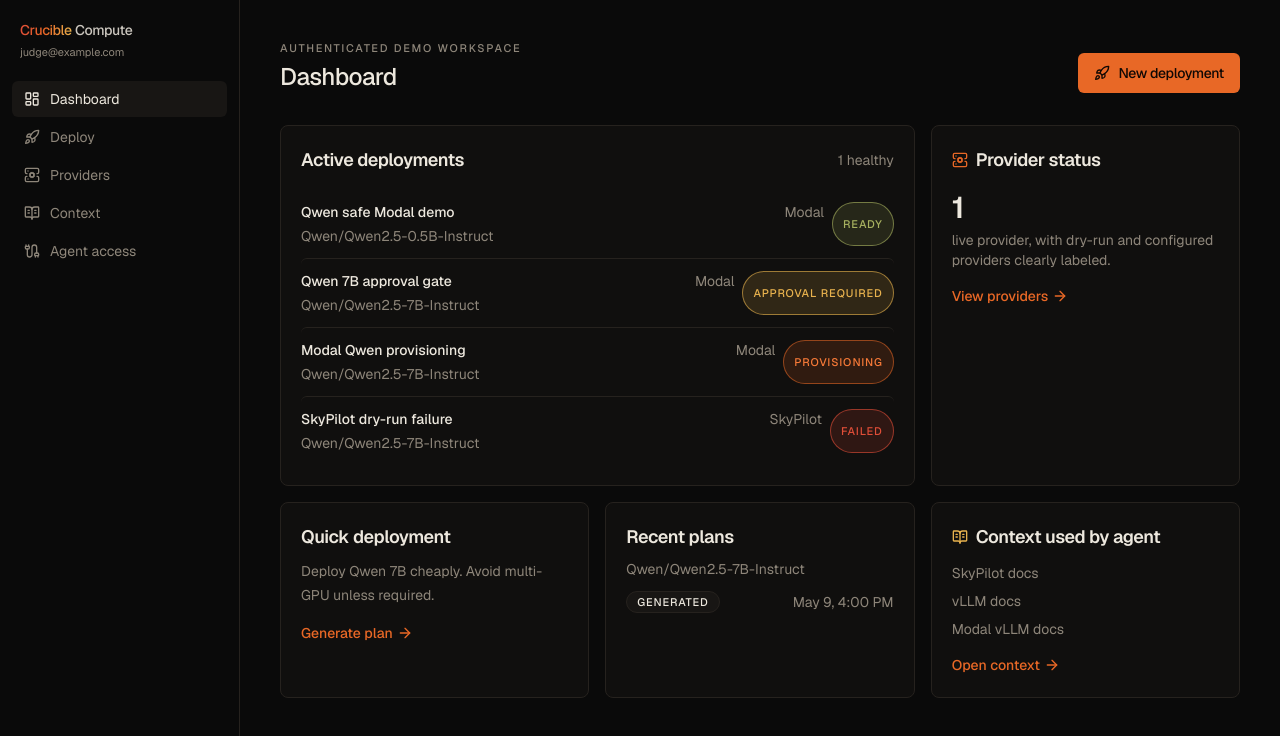
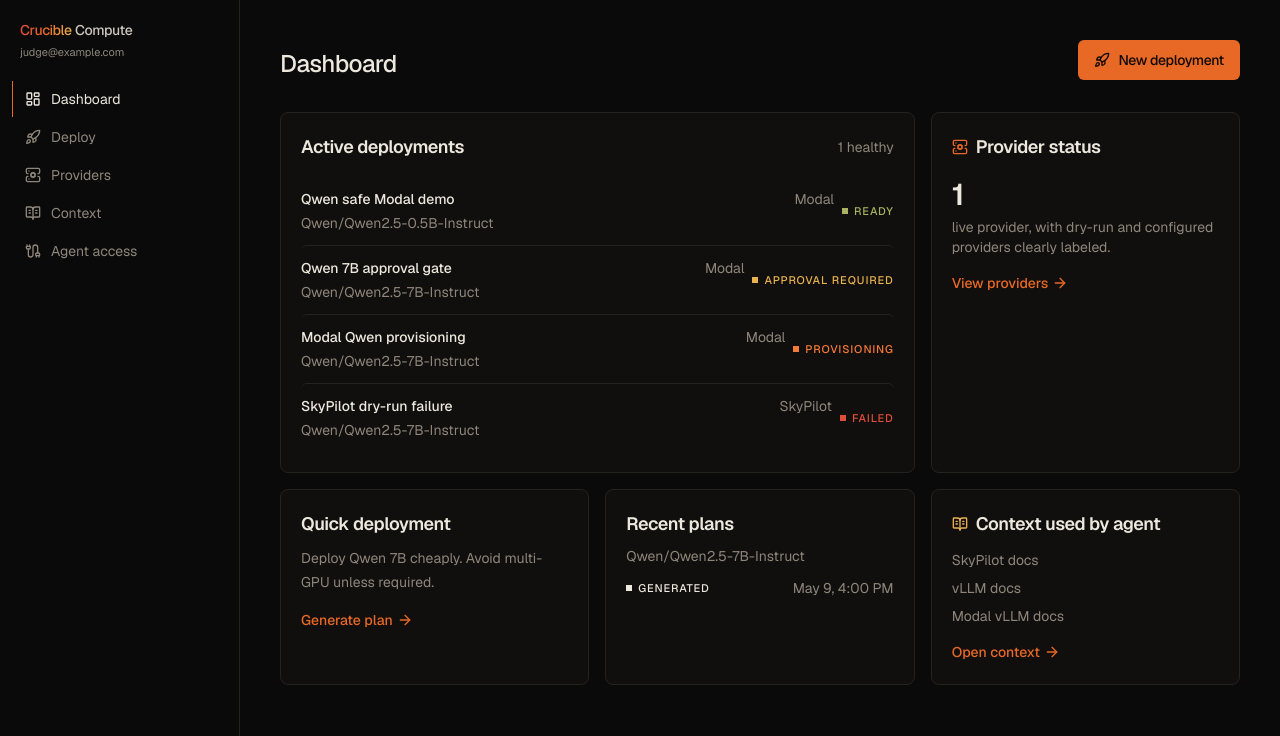
Before and after one commit to Trolleroof/nozomio-hackathon, a Next.js app in the folder apps/web/: page /dashboard in a window 1280 px wide. Shown: the top 736 px of the page. Built offline with nearby package versions, Linux system fonts and the light colour scheme.

Commit message:
Wire Vast config and tidy web copy

```diff
--- a/apps/web/app/agent/page.tsx
+++ b/apps/web/app/agent/page.tsx
@@ -6,8 +6,7 @@ export default function AgentPage() {
   return (
     <AppFrame>
       <div className="mb-8">
-        <p className="crucible-eyebrow">MCP and CLI access for personal agents</p>
-        <h1 className="mt-1 text-2xl font-medium tracking-tight">Agent access</h1>
+        <h1 className="text-2xl font-medium tracking-tight">Agent access</h1>
       </div>
       <AgentAccessPanel token={apiTokens[0]} />
     </AppFrame>
--- a/apps/web/app/context/page.tsx
+++ b/apps/web/app/context/page.tsx
@@ -6,8 +6,7 @@ export default function ContextPage() {
   return (
     <AppFrame>
       <div className="mb-8">
-        <p className="crucible-eyebrow">Cached Nia context visible to judges and agents</p>
-        <h1 className="mt-1 text-2xl font-medium tracking-tight">Context</h1>
+        <h1 className="text-2xl font-medium tracking-tight">Context</h1>
       </div>
       <ContextPanel snippets={contextSnippets} />
     </AppFrame>
--- a/apps/web/app/dashboard/page.tsx
+++ b/apps/web/app/dashboard/page.tsx
@@ -14,8 +14,7 @@ export default function DashboardPage() {
     <AppFrame>
       <div className="mb-8 flex flex-col justify-between gap-4 sm:flex-row sm:items-end">
         <div>
-          <p className="crucible-eyebrow">Authenticated demo workspace</p>
-          <h1 className="mt-1 text-2xl font-medium tracking-tight">Dashboard</h1>
+          <h1 className="text-2xl font-medium tracking-tight">Dashboard</h1>
         </div>
         <Link
           href="/deployments/new"
--- a/apps/web/app/deployments/[id]/page.tsx
+++ b/apps/web/app/deployments/[id]/page.tsx
@@ -15,8 +15,7 @@ export default function DeploymentDetailPage() {
     <AppFrame>
       <div className="mb-8 flex flex-col justify-between gap-4 sm:flex-row sm:items-start">
         <div>
-          <p className="crucible-eyebrow">{deployment.provider} on {deployment.accelerator}</p>
-          <h1 className="mt-1 text-2xl font-medium tracking-tight">{deployment.name}</h1>
+          <h1 className="text-2xl font-medium tracking-tight">{deployment.name}</h1>
           <p className="mt-2 text-sm text-muted-foreground">Updated {formatDateTime(deployment.updatedAt)}</p>
         </div>
         <StatusBadge status={deployment.status} />
--- a/apps/web/app/deployments/new/page.tsx
+++ b/apps/web/app/deployments/new/page.tsx
@@ -32,8 +32,7 @@ export default function NewDeploymentPage() {
   return (
     <AppFrame>
       <div className="mb-8">
-        <p className="crucible-eyebrow">Mock planning, real contract shape</p>
-        <h1 className="mt-1 text-2xl font-medium tracking-tight">New deployment</h1>
+        <h1 className="text-2xl font-medium tracking-tight">New deployment</h1>
       </div>
 
       <div className="grid gap-5 lg:grid-cols-[0.95fr_1.05fr]">
--- a/apps/web/app/globals.css
+++ b/apps/web/app/globals.css
@@ -101,11 +101,11 @@ select option {
   }
 
   .crucible-sidebar-link {
-    @apply flex min-h-9 items-center gap-2.5 rounded-md px-3 py-1.5 text-sm text-muted-foreground transition-colors hover:bg-surface-raised hover:text-foreground;
+    @apply flex min-h-9 items-center gap-2.5 border-l border-transparent px-3 py-1.5 text-sm text-muted-foreground transition-colors hover:border-border-strong hover:text-foreground;
   }
 
   .crucible-sidebar-link-active {
-    @apply bg-surface-raised text-foreground;
+    @apply border-accent text-foreground;
   }
 
   .crucible-card {
--- a/apps/web/app/login/page.tsx
+++ b/apps/web/app/login/page.tsx
@@ -9,9 +9,6 @@ export default function LoginPage() {
           <span className="text-foreground/85"> Compute</span>
         </Link>
         <h1 className="mt-8 text-2xl font-medium tracking-tight">Log in</h1>
-        <p className="mt-1.5 text-sm text-muted-foreground">
-          Welcome back.
-        </p>
         <form className="mt-8 space-y-4">
           <div>
             <label className="block text-sm font-medium" htmlFor="email">
--- a/apps/web/app/providers/page.tsx
+++ b/apps/web/app/providers/page.tsx
@@ -6,8 +6,7 @@ export default function ProvidersPage() {
   return (
     <AppFrame>
       <div className="mb-8">
-        <p className="crucible-eyebrow">Capability only, no provider deploy buttons</p>
-        <h1 className="mt-1 text-2xl font-medium tracking-tight">Provider status</h1>
+        <h1 className="text-2xl font-medium tracking-tight">Provider status</h1>
       </div>
       <ProviderMatrix providers={providerCapabilities} />
     </AppFrame>
--- a/apps/web/app/signup/page.tsx
+++ b/apps/web/app/signup/page.tsx
@@ -9,9 +9,6 @@ export default function SignupPage() {
           <span className="text-foreground/85"> Compute</span>
         </Link>
         <h1 className="mt-8 text-2xl font-medium tracking-tight">Create account</h1>
-        <p className="mt-1.5 text-sm text-muted-foreground">
-          Start a deployment in minutes.
-        </p>
         <form className="mt-8 space-y-4">
           <div>
             <label className="block text-sm font-medium" htmlFor="email">
--- a/apps/web/src/components/context-panel.tsx
+++ b/apps/web/src/components/context-panel.tsx
@@ -31,7 +31,8 @@ export function ContextPanel({ snippets }: { snippets: NiaContextSnippet[] }) {
           </div>
           <div className="mt-3 flex flex-wrap gap-2 text-sm">
             {snippets.map((snippet) => (
-              <span key={snippet.id} className="rounded-full border border-border bg-surface-raised px-3 py-1 text-muted-foreground">
+              <span key={snippet.id} className="inline-flex items-center gap-2 text-muted-foreground">
+                <span aria-hidden="true" className="h-1 w-1 bg-accent" />
                 {snippet.usedFor}
               </span>
             ))}
--- a/apps/web/src/components/status-badge.tsx
+++ b/apps/web/src/components/status-badge.tsx
@@ -5,28 +5,28 @@ import { formatStatusLabel } from "@/lib/format";
 type Status = DeploymentStatus | ProviderStatus | HealthStatus | "generated";
 
 const toneByStatus: Record<string, string> = {
-  approval_required: "border-forge/60 bg-forge/15 text-forge",
-  approved: "border-accent/55 bg-accent/15 text-accent-hover",
-  configured: "border-border bg-surface-raised text-muted-foreground",
-  draft: "border-border bg-surface-raised text-muted-foreground",
-  dry_run_only: "border-accent/55 bg-accent/15 text-accent-hover",
-  error: "border-ember/60 bg-ember/15 text-ember",
-  failed: "border-ember/60 bg-ember/15 text-ember",
-  failing: "border-ember/60 bg-ember/15 text-ember",
-  generated: "border-border bg-surface-raised text-foreground",
-  health_checking: "border-accent/55 bg-accent/15 text-accent-hover",
-  info: "border-border bg-surface-raised text-muted-foreground",
-  live: "border-success/60 bg-success/15 text-success",
-  not_run: "border-border bg-surface-raised text-muted-foreground",
-  passing: "border-success/60 bg-success/15 text-success",
-  pending: "border-forge/60 bg-forge/15 text-forge",
-  provisioning: "border-accent/55 bg-accent/15 text-accent-hover",
-  queued: "border-accent/55 bg-accent/15 text-accent-hover",
-  ready: "border-success/60 bg-success/15 text-success",
-  stopped: "border-border bg-surface-raised text-muted-foreground",
-  stopping: "border-forge/60 bg-forge/15 text-forge",
-  unsupported: "border-border bg-surface-raised text-muted-foreground",
-  warn: "border-forge/60 bg-forge/15 text-forge"
+  approval_required: "text-forge",
+  approved: "text-accent-hover",
+  configured: "text-muted-foreground",
+  draft: "text-muted-foreground",
+  dry_run_only: "text-accent-hover",
+  error: "text-ember",
+  failed: "text-ember",
+  failing: "text-ember",
+  generated: "text-foreground",
+  health_checking: "text-accent-hover",
+  info: "text-muted-foreground",
+  live: "text-success",
+  not_run: "text-muted-foreground",
+  passing: "text-success",
+  pending: "text-forge",
+  provisioning: "text-accent-hover",
+  queued: "text-accent-hover",
+  ready: "text-success",
+  stopped: "text-muted-foreground",
+  stopping: "text-forge",
+  unsupported: "text-muted-foreground",
+  warn: "text-forge"
 };
 
 export function StatusBadge({
@@ -36,13 +36,16 @@ export function StatusBadge({
   status: Status | string;
   children?: React.ReactNode;
 }) {
+  const label = children ?? formatStatusLabel(status);
+
   return (
     <span
-      className={`inline-flex items-center rounded-full border px-2.5 py-0.5 text-[11px] font-medium uppercase tracking-[0.08em] ${
-        toneByStatus[status] ?? "border-border bg-surface-raised text-muted-foreground"
+      className={`inline-flex items-center gap-1.5 text-[11px] font-medium uppercase tracking-[0.08em] ${
+        toneByStatus[status] ?? "text-muted-foreground"
       }`}
     >
-      {children ?? formatStatusLabel(status)}
+      <span aria-hidden="true" className="h-1.5 w-1.5 bg-current" />
+      {label}
     </span>
   );
 }
```
Also changed, not shown: apps/web/app/page.tsx (+1 -17 lines), 2 other files (tests, documents, lock files or other folders).
